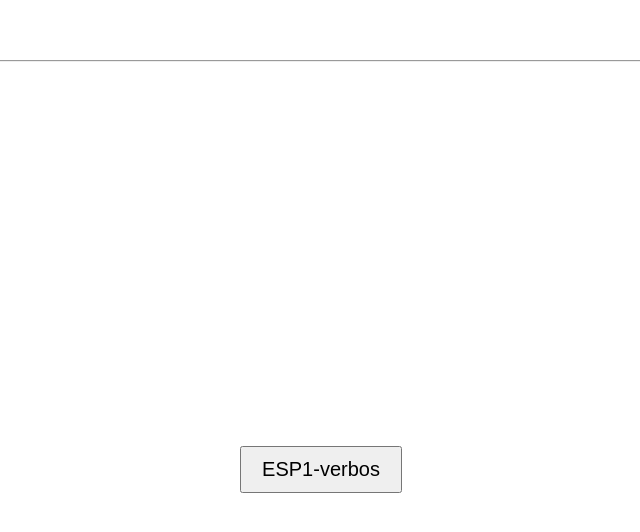
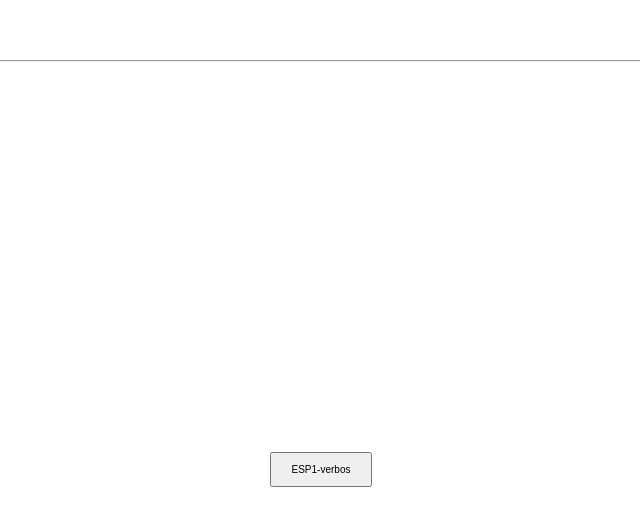
Before and after one commit to muchres/muchres.github.io, a plain HTML site: page index.html in a window 1280 px wide. Shown: the part 990-1522 px from the top of the page, without its empty margins (319-959 px from the left). Drawn offline with Linux system fonts and the light colour scheme.

Commit message:
Update style.css

```diff
--- a/style.css
+++ b/style.css
@@ -23,5 +23,5 @@ color: white;
 }
 button {
     padding: 10px 20px;
-    font-size: 20px;
+    font-size: 10px;
 }
```
